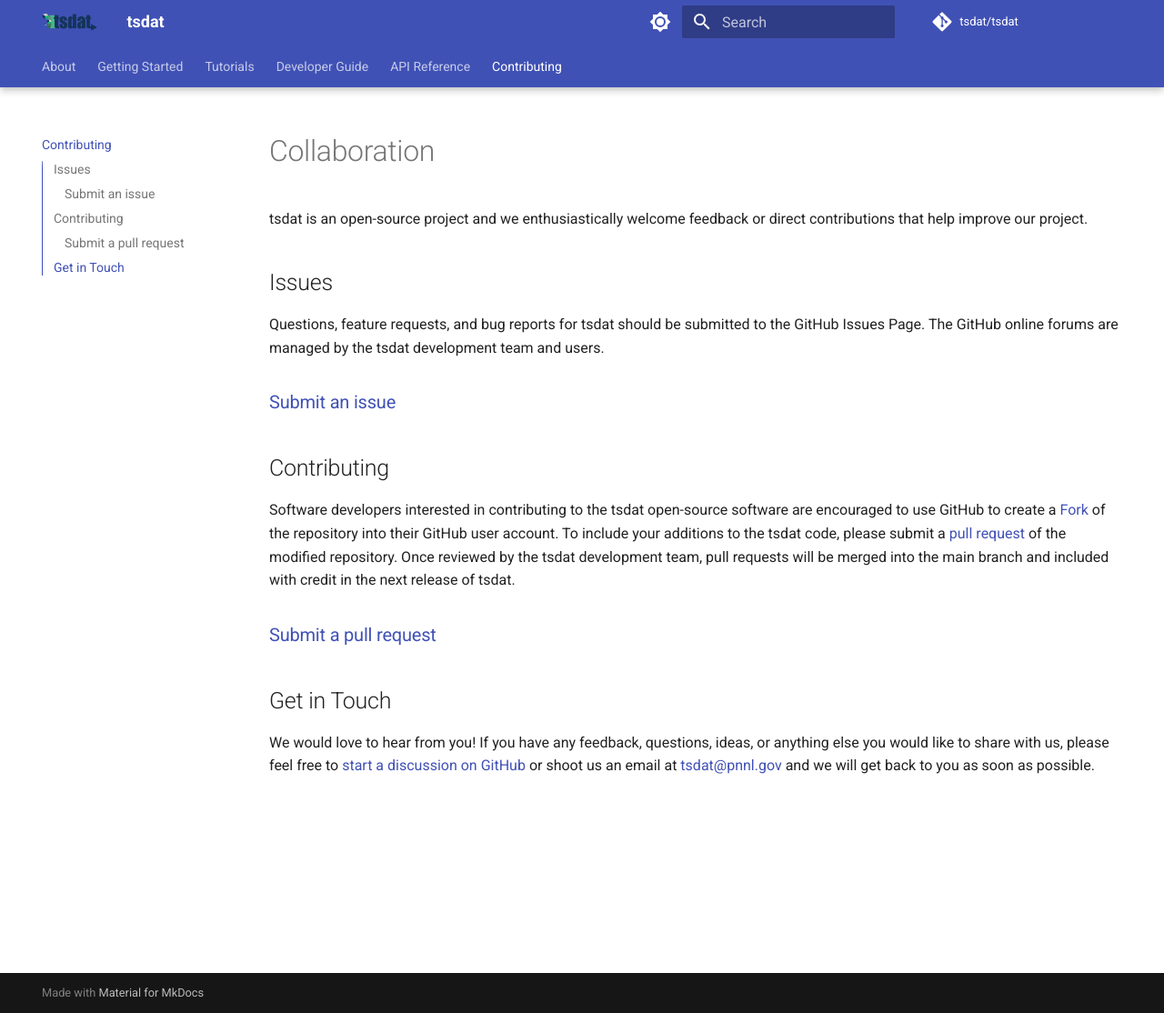
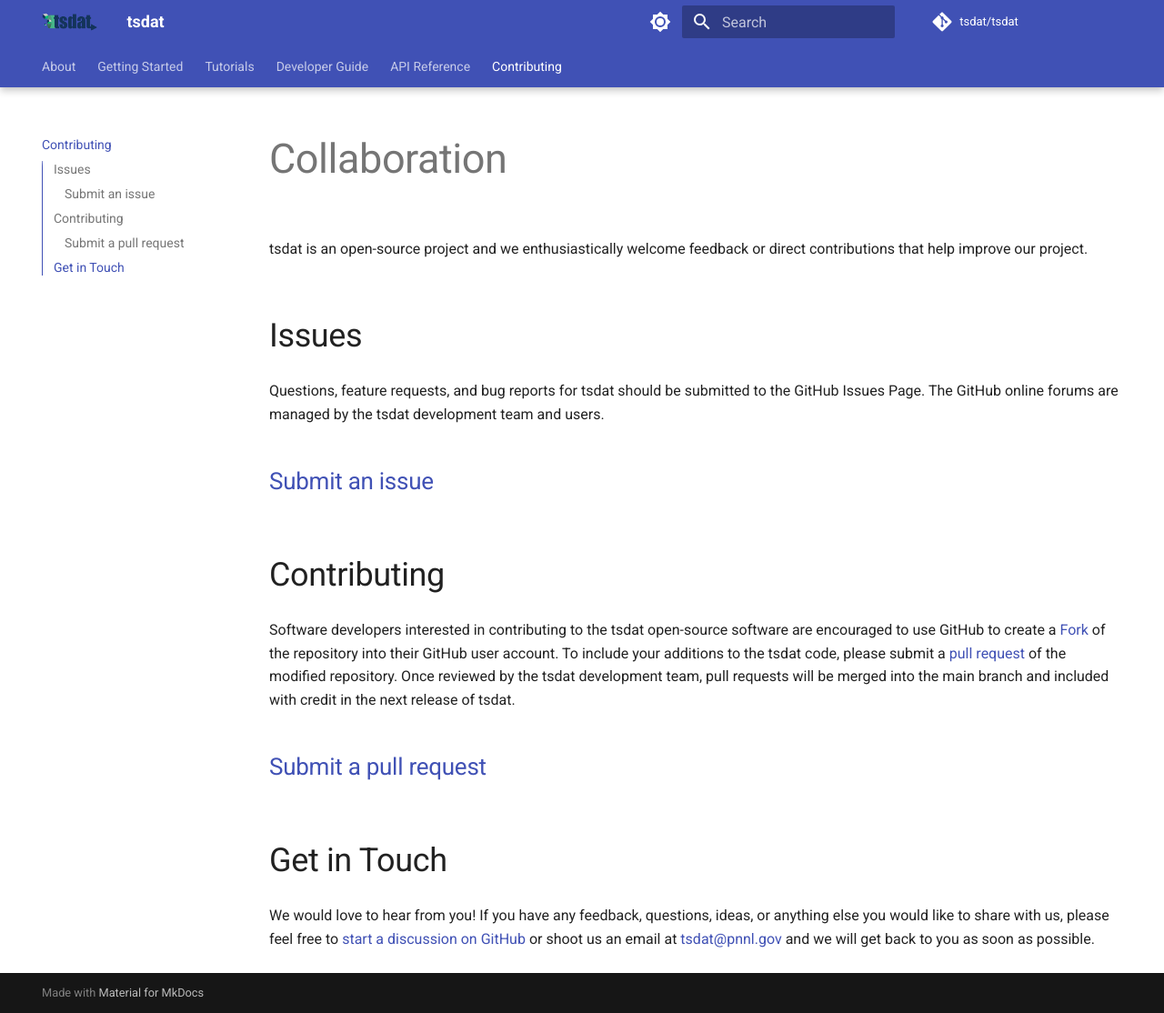
Before and after one commit to tsdat/tsdat, an MkDocs documentation site: the page built from docs/collaboration.md, in a window 1280 px wide and 1114 px high. Shown: the whole window at 91% size. Built offline with MkDocs 1.6.1 and Material for MkDocs 9.7.7, drawn with Linux system fonts in a browser that asks for light colours; comment, search, counter and statistics services are not loaded.

Commit message:
Stylize headers per Carina's feedback

```diff
--- /dev/null
+++ b/docs/stylesheets/extra.css
@@ -0,0 +1,14 @@
+.md-typeset h1 {
+    font-size: 45px;
+    font-weight: 500;
+  }
+
+.md-typeset h2 {
+    font-size: 36px;
+    font-weight: 500;
+  }
+
+  .md-typeset h3 {
+    font-size: 26px;
+    font-weight: 500;
+  }
--- a/mkdocs.yml
+++ b/mkdocs.yml
@@ -5,7 +5,8 @@ site_author: Tsdat team
 repo_name: tsdat/tsdat
 repo_url: https://github.com/tsdat/tsdat/
 edit_uri: blob/main/docs/
-
+extra_css:
+  - stylesheets/extra.css
 extra:
   analytics:
     provider: google
```
